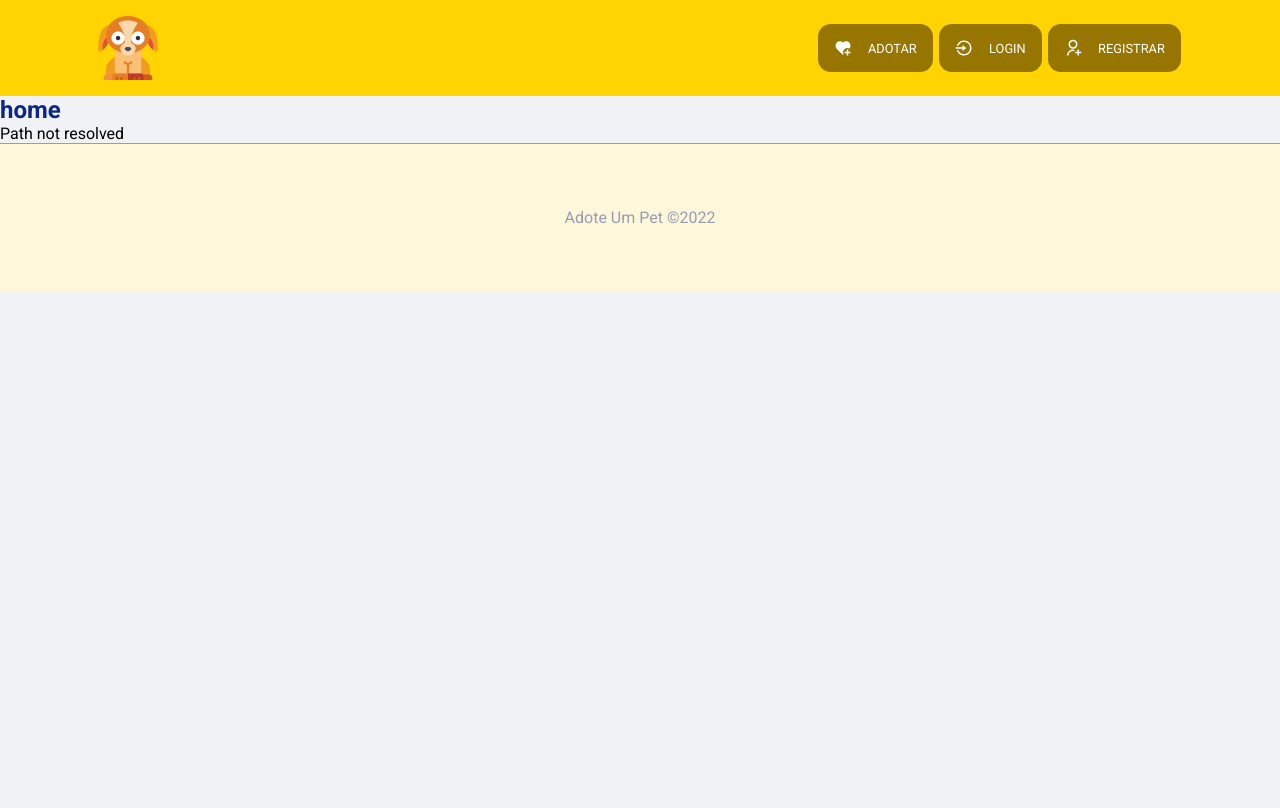
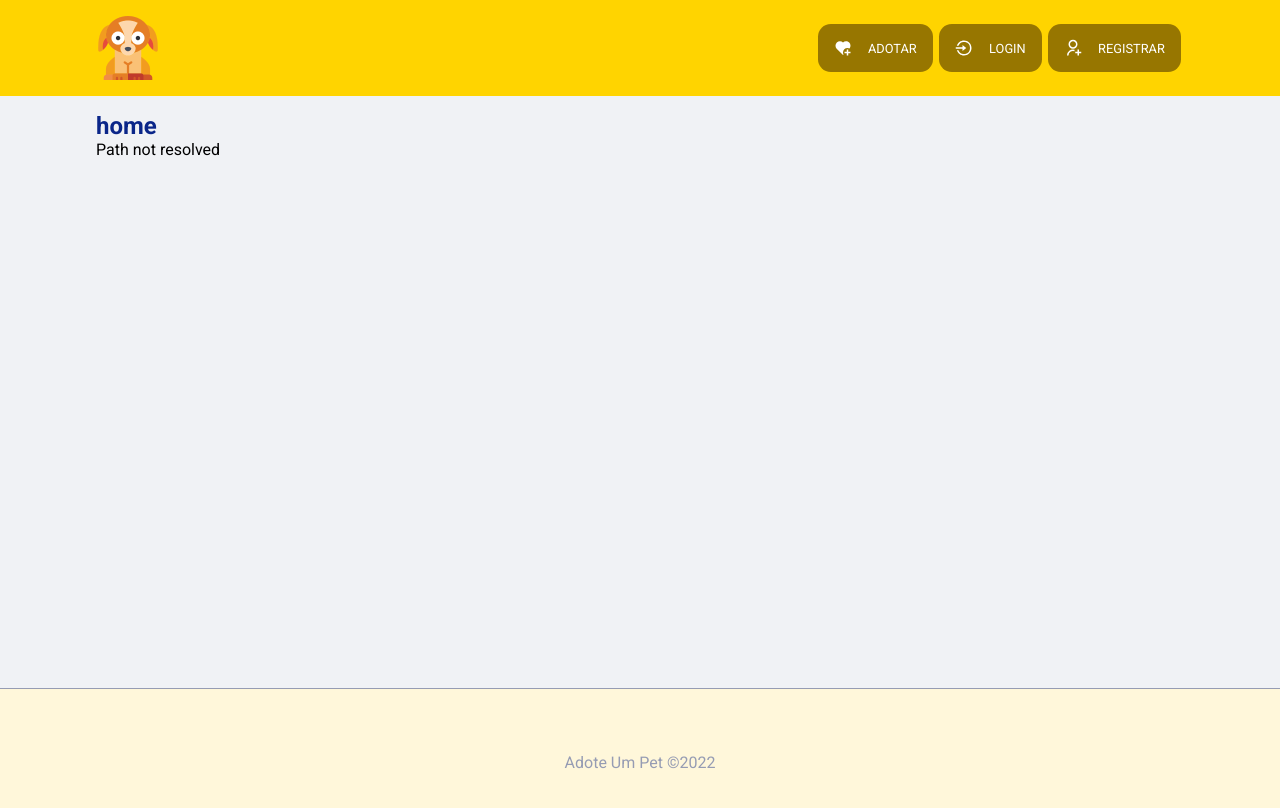
Before and after one commit to Adam-Almeida/get-pet, a React (Create React App) app in the folder frontend/: page / in a window 1280 px wide. Shown: the top 808 px of the page. Built offline with nearby package versions, Linux system fonts and the light colour scheme.

Commit message:
chore: css container central

```diff
--- a/frontend/src/App.js
+++ b/frontend/src/App.js
@@ -7,11 +7,14 @@ import Footer from './components/layout/footer/Footer'
 import Login from '../src/components/pages/Auth/Login'
 import Register from '../src/components/pages/Auth/Register'
 import Home from './components/pages/Home'
+import MainContainer from './components/layout/container/MainContainer'
+
 
 function App() {
   return (
     <Router>
       <Navbar />
+      <MainContainer>
         <Routes>
           <Route path="/" element={<Home />} />
         </Routes>
@@ -24,6 +27,7 @@ function App() {
         <Routes>
           <Route path="" element={<p>Path not resolved</p>} />
         </Routes>
+      </MainContainer>
       <Footer />
     </Router>
   );
--- /dev/null
+++ b/frontend/src/components/layout/container/MainContainer.js
@@ -0,0 +1,9 @@
+import {Main} from './style'
+
+function MainContainer({children}) {
+    return (
+        <Main>{children}</Main>
+    )
+}
+
+export default MainContainer
--- /dev/null
+++ b/frontend/src/components/layout/container/style.js
@@ -0,0 +1,9 @@
+import styled from "styled-components";
+
+export const Main = styled.main`
+        width: 100%;
+        min-height: 74vh;
+        max-width: 1120px;
+        margin: 0 auto;
+        padding: 1rem;
+`
--- a/frontend/src/components/layout/footer/styles.js
+++ b/frontend/src/components/layout/footer/styles.js
@@ -6,6 +6,7 @@ export const Container = styled.footer`
         justify-content: center;
         align-items: center;
         padding: 4rem;
+        margin-bottom: 0;
         text-align: center;
         border-top: solid 1px var(--text-body);
         color: var(--text-body);
```
Lines whose indentation alone changed are shown as unchanged.
